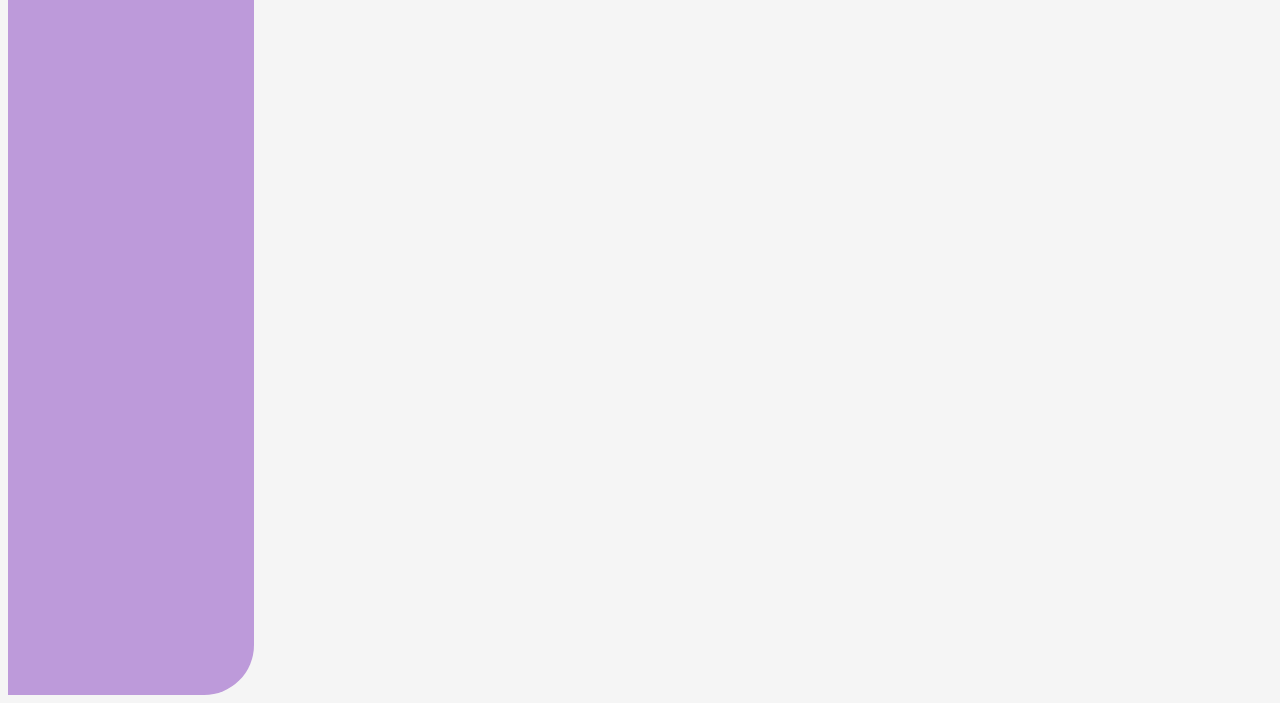
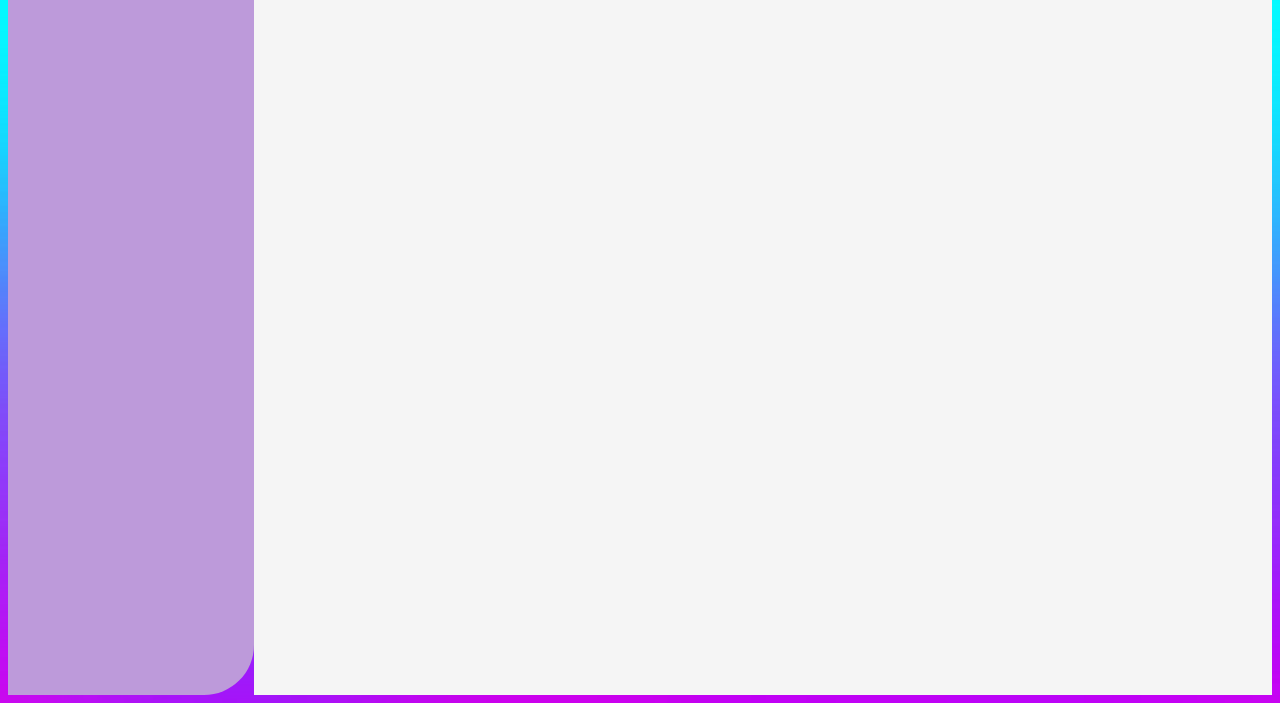
Before and after one commit to ritsondev16/WORKING-IN-HOUSE, a plain HTML site: page cadastre/index.html in a window 1280 px wide. Shown: the part 233-936 px from the top of the page. Drawn offline with Linux system fonts and the light colour scheme.

Commit message:
melhoria da background

```diff
--- a/cadastre/style.css
+++ b/cadastre/style.css
@@ -1,6 +1,7 @@
 body{
-background-color: whitesmoke;
-
+background-image: url(../ft.img/fafa4da1f235dc785e16b1d77d3b8119.jpg);
+background-repeat: no-repeat;
+background-size: cover;
 }
 
 .d-geral{
```
Also changed, not shown: ft.img/fafa4da1f235dc785e16b1d77d3b8119.jpg (added).
